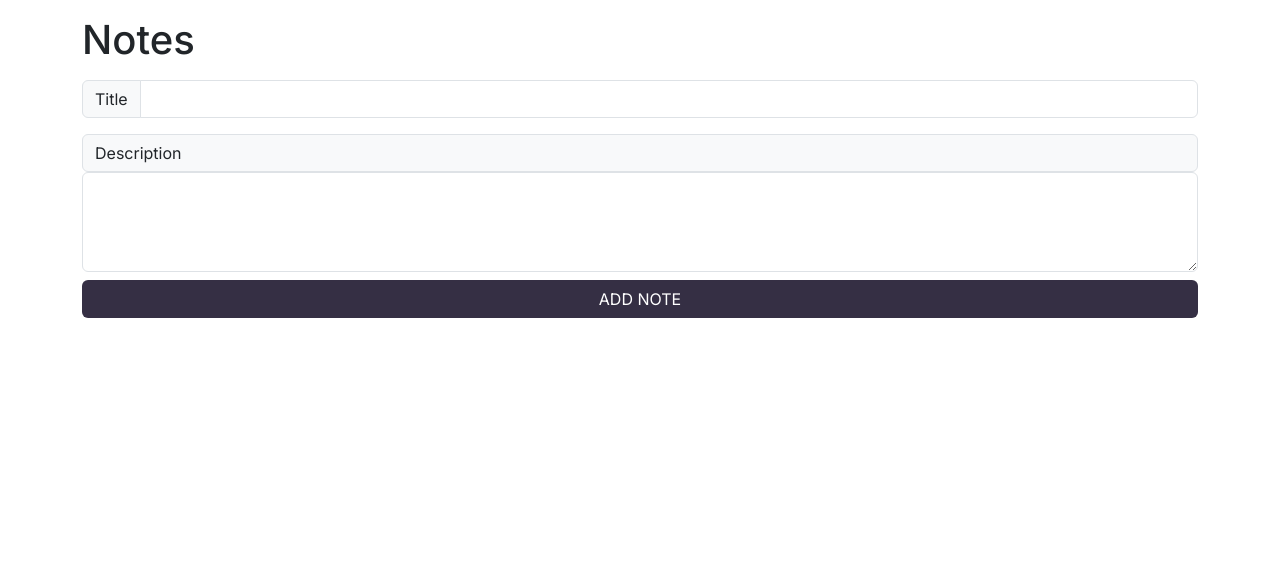
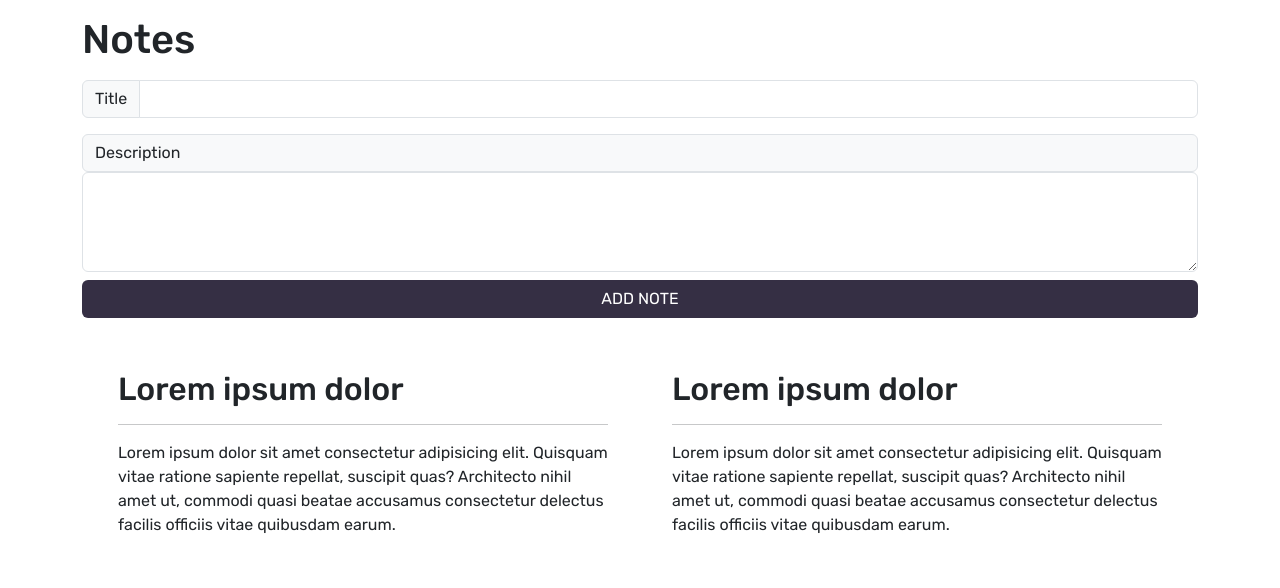
Before and after one commit to saumil8200/Notes, a plain HTML site: page index.html in a window 1280 px wide. Drawn offline with nearby package versions, Linux system fonts and the light colour scheme.

Commit message:
refactor

```diff
--- a/index.html
+++ b/index.html
@@ -28,18 +28,20 @@
             <button type="button" id="addNote" class="btn btn-submit mb-3">ADD NOTE</button>
         </div>
         <div class="notes-container row m-1" id="notesContainer">
-            <!-- <div class="note-card col-md-6">
+            <div class="note-card col-md-6">
                 <h2>Lorem ipsum dolor</h2>
+                <hr>
                 <p>
                     Lorem ipsum dolor sit amet consectetur adipisicing elit. Quisquam vitae ratione sapiente repellat, suscipit quas? Architecto nihil amet ut, commodi quasi beatae accusamus consectetur delectus facilis officiis vitae quibusdam earum.
                 </p>
             </div>
             <div class="note-card col-md-6">
                 <h2>Lorem ipsum dolor</h2>
+                <hr>
                 <p>
                     Lorem ipsum dolor sit amet consectetur adipisicing elit. Quisquam vitae ratione sapiente repellat, suscipit quas? Architecto nihil amet ut, commodi quasi beatae accusamus consectetur delectus facilis officiis vitae quibusdam earum.
                 </p>
-            </div> -->
+            </div>
         </div>
     </div>
 
--- a/style.css
+++ b/style.css
@@ -1,9 +1,12 @@
 /* @import url('https://fonts.googleapis.com/css2?family=IBM+Plex+Mono:ital,wght@0,100;0,200;0,300;0,400;0,500;0,600;0,700;1,100;1,200;1,300;1,400;1,500;1,600;1,700&display=swap'); */
-@import url('https://fonts.googleapis.com/css2?family=Inter:wght@100;200;300;400;500;600;700;800;900&display=swap');
+/* @import url('https://fonts.googleapis.com/css2?family=Inter:wght@100;200;300;400;500;600;700;800;900&display=swap'); */
+@import url('https://fonts.googleapis.com/css2?family=Inter:wght@100;200;300;400;500;600;700;800;900&family=Rubik:ital,wght@0,300;0,400;0,500;0,600;0,700;0,800;0,900;1,300;1,400;1,500;1,600;1,700;1,800;1,900&display=swap');
 
 body {
     /* font-family: 'IBM Plex Mono', monospace; */
+    /* font-family: 'Inter', sans-serif; */
     font-family: 'Inter', sans-serif;
+    font-family: 'Rubik', sans-serif;
 }
 
 .btn-submit {
```
